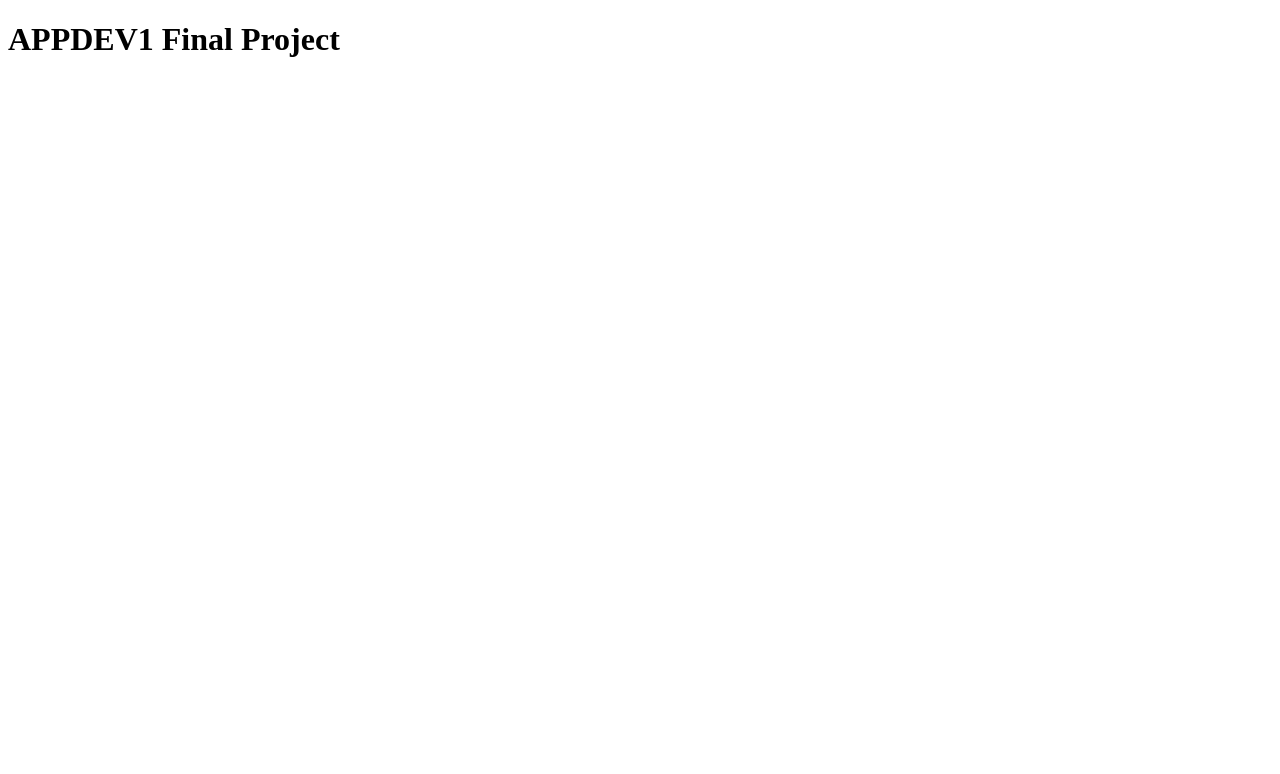
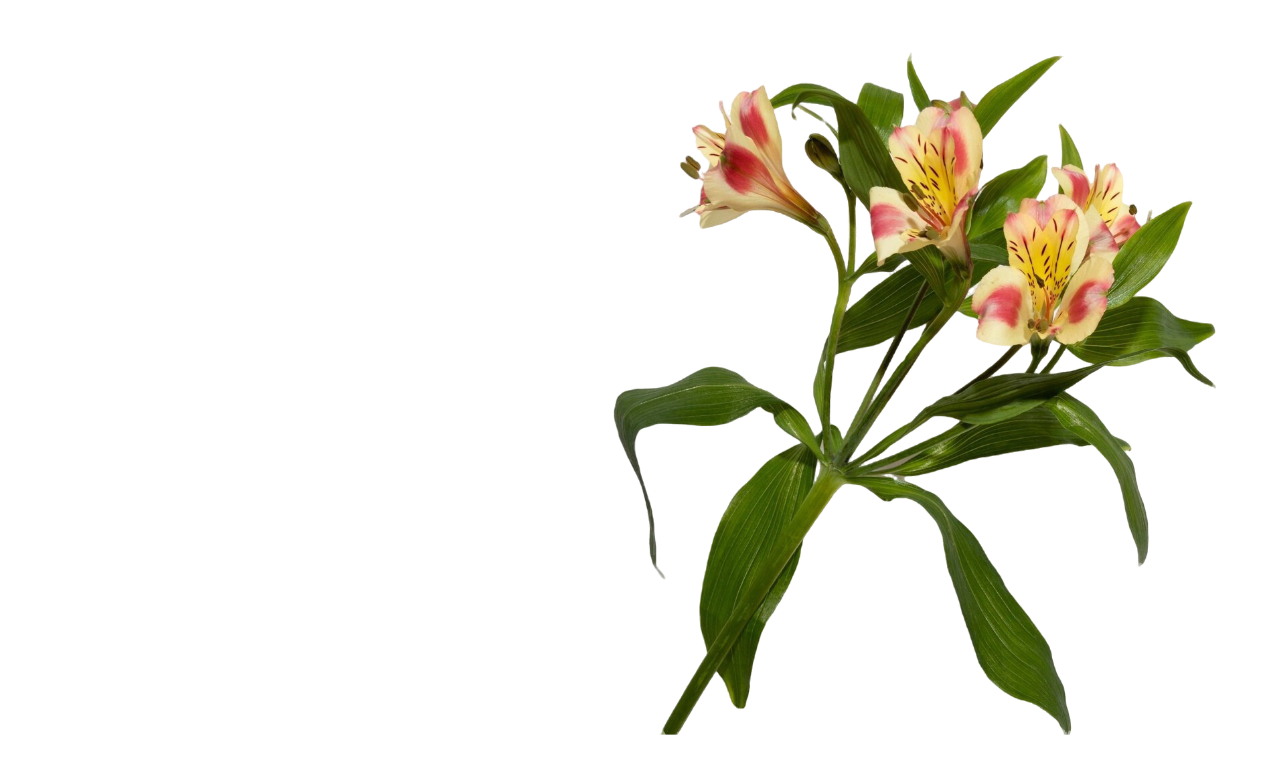
Before and after one commit to maynardvillar/appdev1-final-practical-exam, a React (Vite) app: page / in a window 1280 px wide. Shown: the top 774 px of the page. Built offline with nearby package versions, Linux system fonts and the light colour scheme.

Commit message:
Create Sign Up layout and display blossom image

```diff
--- a/src/App.jsx
+++ b/src/App.jsx
@@ -1,5 +1,7 @@
+import SignUp from './SignUp'
+
 function App() {
-  return <h1>APPDEV1 Final Project</h1>
+  return <SignUp />
 }
 
 export default App
--- /dev/null
+++ b/src/SignUp.jsx
@@ -0,0 +1,15 @@
+import styles from './SignUp.module.css'
+import blossom from './assets/blossom-flower.svg'
+
+function SignUp() {
+  return (
+    <div className={styles.container}>
+      <section className={styles.left}></section>
+      <section className={styles.right}>
+        <img className={styles.blossom} src={blossom} alt="Blossom flower" />
+      </section>
+    </div>
+  )
+}
+
+export default SignUp
--- /dev/null
+++ b/src/SignUp.module.css
@@ -0,0 +1,26 @@
+:global(body) {
+  margin: 0;
+}
+
+.container {
+  display: flex;
+  height: 100vh;
+  background: #ffffff;
+}
+
+.left {
+  flex: 43;
+}
+
+.right {
+  flex: 57;
+  display: flex;
+  align-items: center;
+  justify-content: center;
+}
+
+.blossom {
+  height: 90%;
+  max-width: 100%;
+  object-fit: contain;
+}
```
Also changed, not shown: src/assets/blossom-flower.svg, villar-signup-right-section.png (added).
